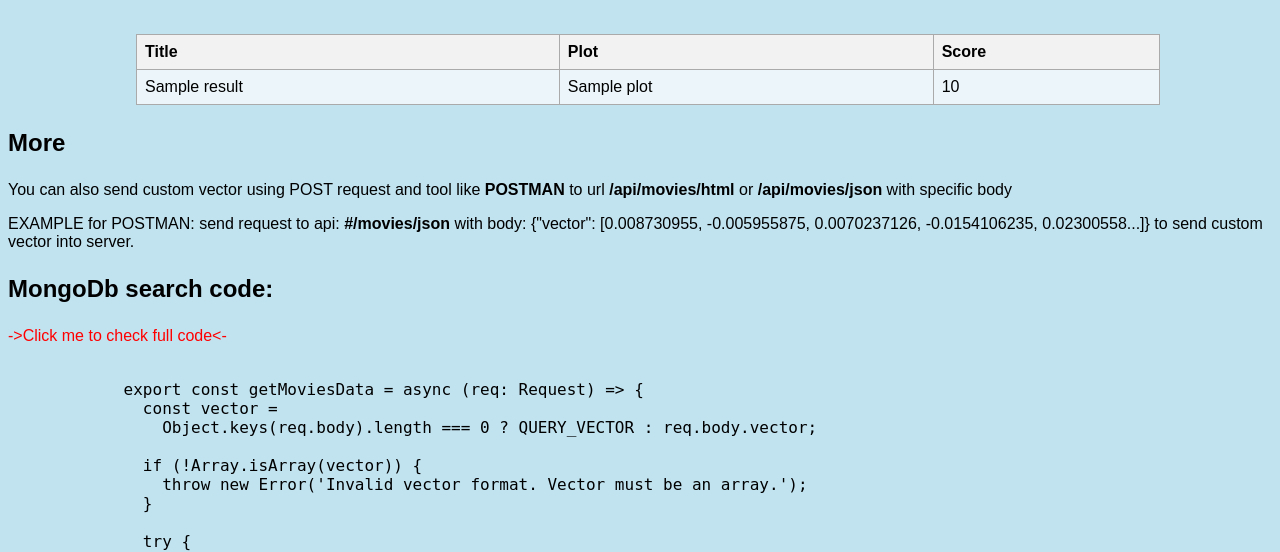
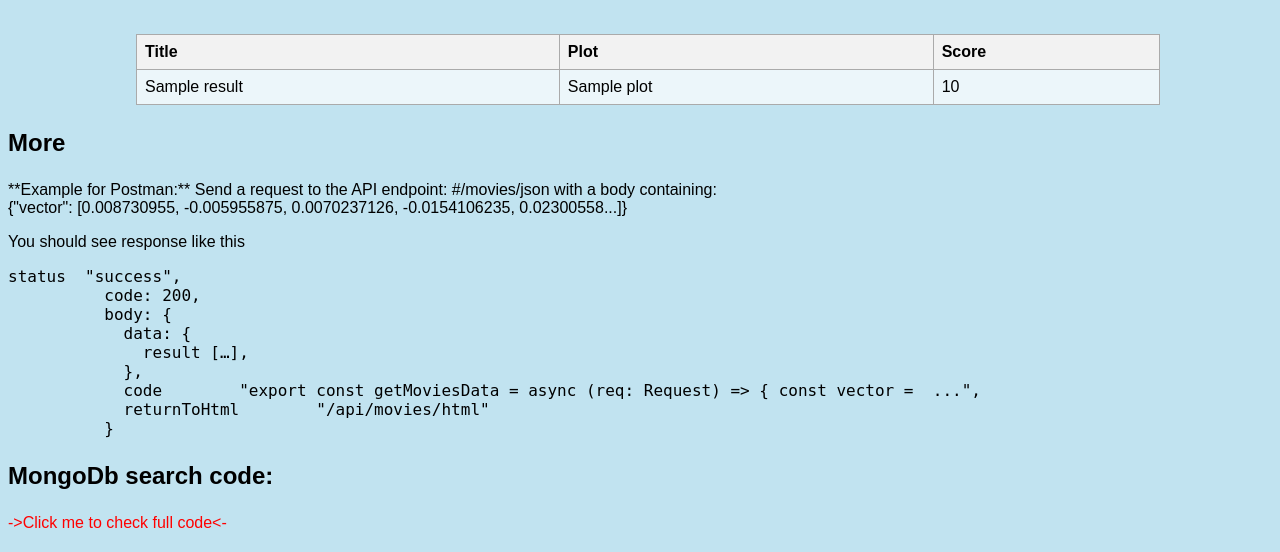
Before and after one commit to SzEmil/ankork-movies-server, a Node server app: template views/movies.ejs in a window 1280 px wide. Shown: the part 187-739 px from the top of the page. Run offline with Node 20, Linux system fonts and the light colour scheme; the template is opened without the code that fills it: most values are stand-ins (such as "Sample title", 1, 10 or a date in 2020); some libraries are stand-ins or nearby versions.

Commit message:
feat(html templates): content in html template

```diff
--- a/views/movies.ejs
+++ b/views/movies.ejs
@@ -85,16 +85,22 @@
       <div>
         <h2>More</h2>
         <p>
-          You can also send custom vector using POST request and tool like
-          <b>POSTMAN</b> to url <b>/api/movies/html</b> or
-          <b>/api/movies/json</b> with specific body
+          **Example for Postman:** Send a request to the API endpoint: <%= appUrl
+          %>/movies/json with a body containing:
+          <br />
+          {"vector": [0.008730955, -0.005955875, 0.0070237126, -0.0154106235,
+          0.02300558...]}
         </p>
-        <p>
-          EXAMPLE for POSTMAN: send request to api:
-          <b><%=appUrl%>/movies/json</b> with body: {"vector": [0.008730955,
-          -0.005955875, 0.0070237126, -0.0154106235, 0.02300558...]} to send
-          custom vector into server.
-        </p>
+        <p>You should see response like this</p>
+        <pre><code>status	"success",
+          code:	200,
+          body: {
+            data: {
+              result […],
+            },
+            code	"export const getMoviesData = async (req: Request) => { const vector =  ...",
+            returnToHtml	"/api/movies/html"
+          }</code></pre>
       </div>
 
       <div class="code">
```
